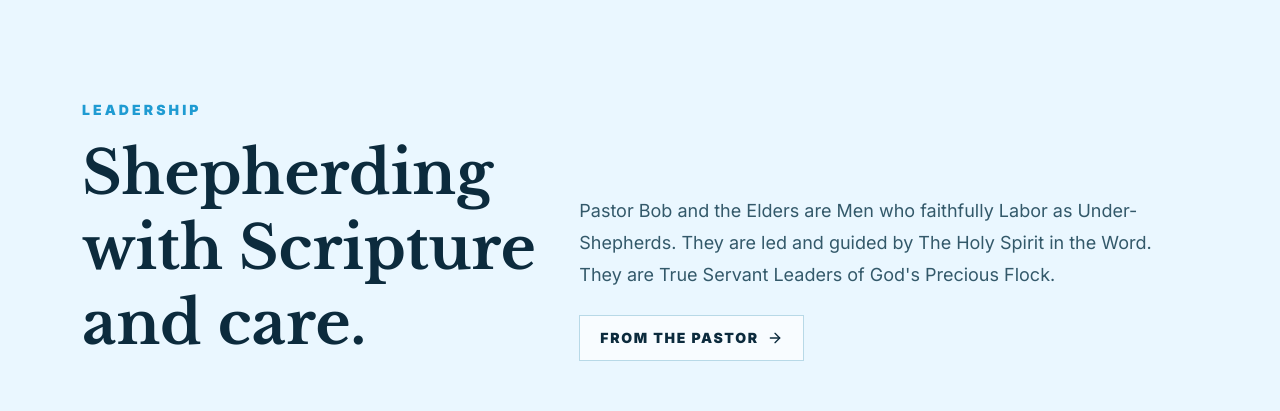
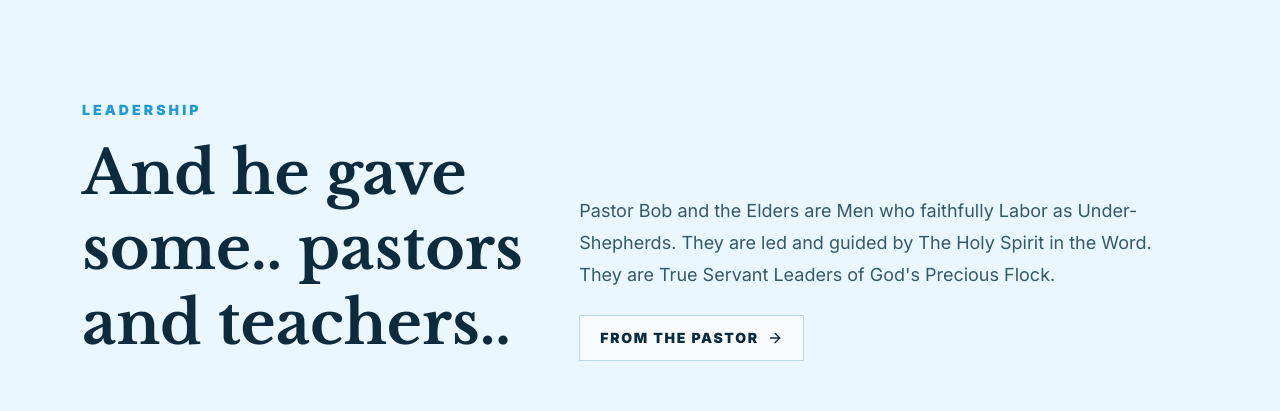
Before and after one commit to edesent/stillwater-christian-fellowship, a Next.js app: page / in a window 1280 px wide. Shown: the part 5740-6151 px from the top of the page. Built offline with nearby package versions, Linux system fonts and the light colour scheme.

Commit message:
Update Leadership section heading verse text

```diff
--- a/src/app/page.tsx
+++ b/src/app/page.tsx
@@ -526,7 +526,7 @@ function Leadership() {
               Leadership
             </p>
             <h2 className="serif mt-4 text-balance text-5xl font-bold leading-tight text-ink sm:text-6xl">
-              Shepherding with Scripture and care.
+              And he gave some.. pastors and teachers..
             </h2>
           </div>
           <div className="max-w-xl">
```
